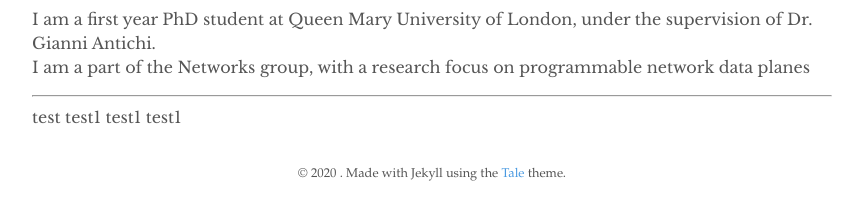
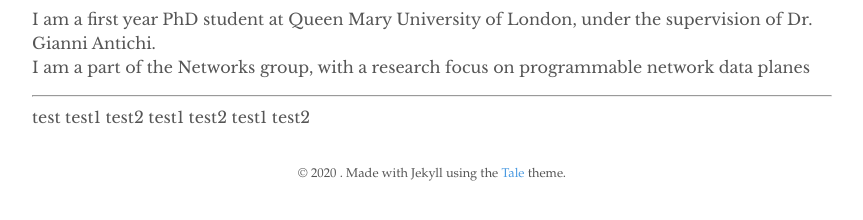
Before and after one commit to jonlanglet/jonlanglet.github.io, a Jekyll site: the page built from index.md, in a window 1280 px wide. Shown: the part 442-662 px from the top of the page, without its empty margins (208-1071 px from the left). Built offline with Jekyll 4.4.1, drawn with Linux system fonts in a browser that asks for light colours; nearby versions of some CDN libraries.

Commit message:
Debug again

```diff
--- a/_includes/publications.html
+++ b/_includes/publications.html
@@ -5,12 +5,10 @@
     {% for entry in pubs %}
 		test1
         {% assign key = entry | first %}
-        {% if sm[key].title %}
-			test2
-            {{ sm[key].title }}
-            {{ sm[key].authors }}
-            {{ sm[key].year }}
-        {% endif %}
+		test2
+		{{ sm[key].title }}
+		{{ sm[key].authors }}
+		{{ sm[key].year }}
     {% endfor %}
 </div>
 {% endif %}
```
